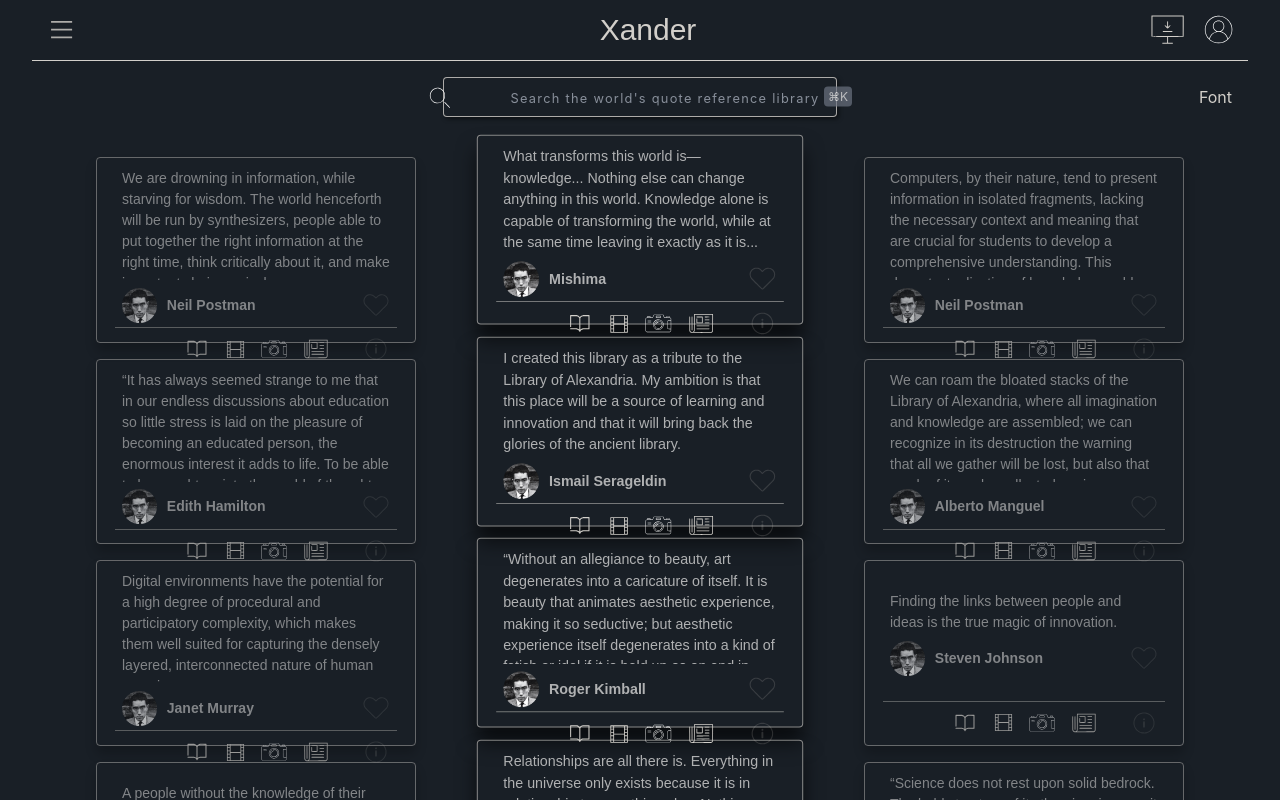
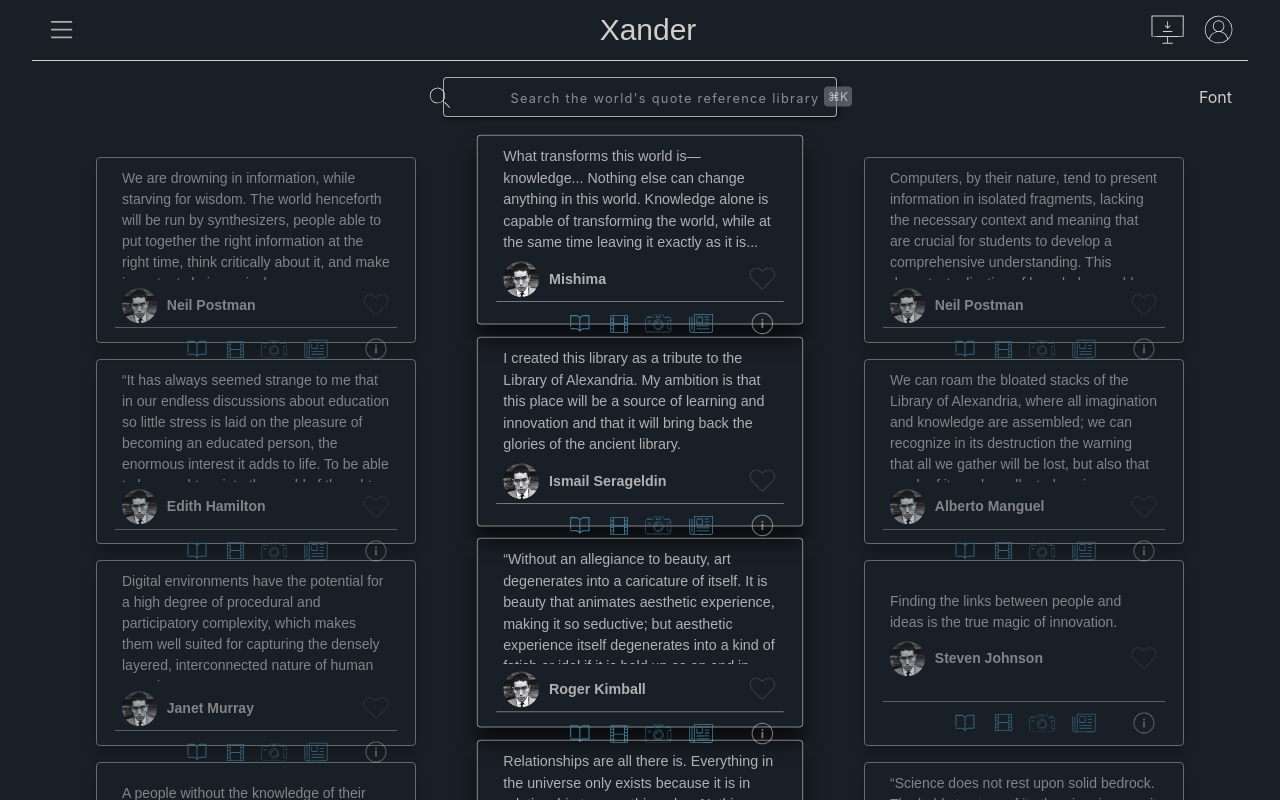
Before and after one commit to scmacoll/xander.com, a Next.js app: page / in a window 1280 px wide. Shown: the top 800 px of the page. Built offline with nearby package versions, Linux system fonts and the light colour scheme.

Commit message:
color changes

```diff
--- a/src/app/components/Content/Content.module.scss
+++ b/src/app/components/Content/Content.module.scss
@@ -79,6 +79,10 @@
 
   /* Optional: Increase the size and opacity of the shadow on hover */
     transition: box-shadow 0.1s ease-in-out, transform 0.1s ease-in-out;
+}
+
+.card:hover {
+    // border: .1px solid rgba(121, 110, 34, 0.521);
 }
 
 
@@ -197,13 +201,21 @@
     // margin: 0 auto;
 }
 
+.cardIcon {
+
+}
+.cardIcon:hover path {
+    fill: #aa992b;
+}
+
 .cardInfo {
     position: absolute;;
     right: 0;
 }
 
 .cardInfo:hover svg path {
-    fill: rgb(166, 142, 10);
+    // fill: rgb(166, 142, 10);
+    fill: #d2cfca;
 }
 
     // <section
--- a/src/app/components/Content/Content.tsx
+++ b/src/app/components/Content/Content.tsx
@@ -134,6 +134,7 @@
                 <div className={`${styles.bottomContent}`}>
                   <div className={`${styles.cardIcons}`}>
                     <svg
+                      className={`${styles.cardIcon}`}
                       version="1.0"
                       xmlns="http://www.w3.org/2000/svg"
                       width="3em"
@@ -143,7 +144,7 @@
                       preserveAspectRatio="xMidYMid meet">
                       <g
                         transform="translate(0.000000,752.000000) scale(0.100000,-0.100000)"
-                        fill="#d2cfca"
+                        fill="#447F9D"
                         stroke="none">
                         <path
                           d="M2091 5205 l-31 -27 0 -1014 0 -1015 25 -24 c30 -31 92 -34 126 -6
@@ -163,6 +164,7 @@
                       </g>
                     </svg>
                     <svg
+                      className={`${styles.cardIcon}`}
                       version="1.0"
                       xmlns="http://www.w3.org/2000/svg"
                       width="2.5em"
@@ -172,7 +174,7 @@
                       preserveAspectRatio="xMidYMid meet">
                       <g
                         transform="translate(0.000000,752.000000) scale(0.100000,-0.100000)"
-                        fill="#d2cfca"
+                        fill="#447F9D"
                         stroke="none">
                         <path
                           d="M1945 5575 l-25 -24 0 -1791 0 -1791 25 -24 24 -25 1791 0 1791 0 24
@@ -192,6 +194,7 @@
                       </g>
                     </svg>
                     <svg
+                      className={`${styles.cardIcon}`}
                       version="1.0"
                       xmlns="http://www.w3.org/2000/svg"
                       width="3em"
@@ -201,7 +204,7 @@
                       preserveAspectRatio="xMidYMid meet">
                       <g
                         transform="translate(0.000000,752.000000) scale(0.100000,-0.100000)"
-                        fill="#ffffff"
+                        fill="#447F9D"
                         stroke="none">
                         <path
                           d="M2985 5281 c-51 -31 -64 -54 -145 -247 -44 -103 -85 -191 -92 -195
@@ -262,6 +265,7 @@
                       </g>
                     </svg>
                     <svg
+                      className={`${styles.cardIcon}`}
                       version="1.0"
                       xmlns="http://www.w3.org/2000/svg"
                       width="3em"
@@ -271,7 +275,7 @@
                       preserveAspectRatio="xMidYMid meet">
                       <g
                         transform="translate(0.000000,752.000000) scale(0.100000,-0.100000)"
-                        fill="#d2cfca"
+                        fill="#447F9D"
                         stroke="none">
                         <path
                           d="M2534 5410 c-12 -5 -26 -15 -30 -22 -5 -7 -11 -661 -14 -1453 l-5
@@ -329,7 +333,7 @@
                       preserveAspectRatio="xMidYMid meet">
                       <g
                         transform="translate(0.000000,752.000000) scale(0.100000,-0.100000)"
-                        fill="#d2cfca2b"
+                        fill="#d2cfca88"
                         stroke="none">
                         <path
                           d="M3540 5643 c-104 -13 -290 -57 -395 -93 -675 -233 -1156 -817 -1261
--- a/src/app/globals.scss
+++ b/src/app/globals.scss
@@ -6,6 +6,7 @@
   --foreground-rgb: 210, 207, 202;
   --span-color-rgb: 157, 148, 135;
   --background-start-rgb: 25, 31, 38;
+  // --background-start-rgb: 17, 100, 102;
   // --background-start-rgb: 25, 35, 38; //green version
   // --background-start-rgb: 27, 36, 45; //lighter-blue
   // --background-start-rgb: 24, 26, 27;
```
